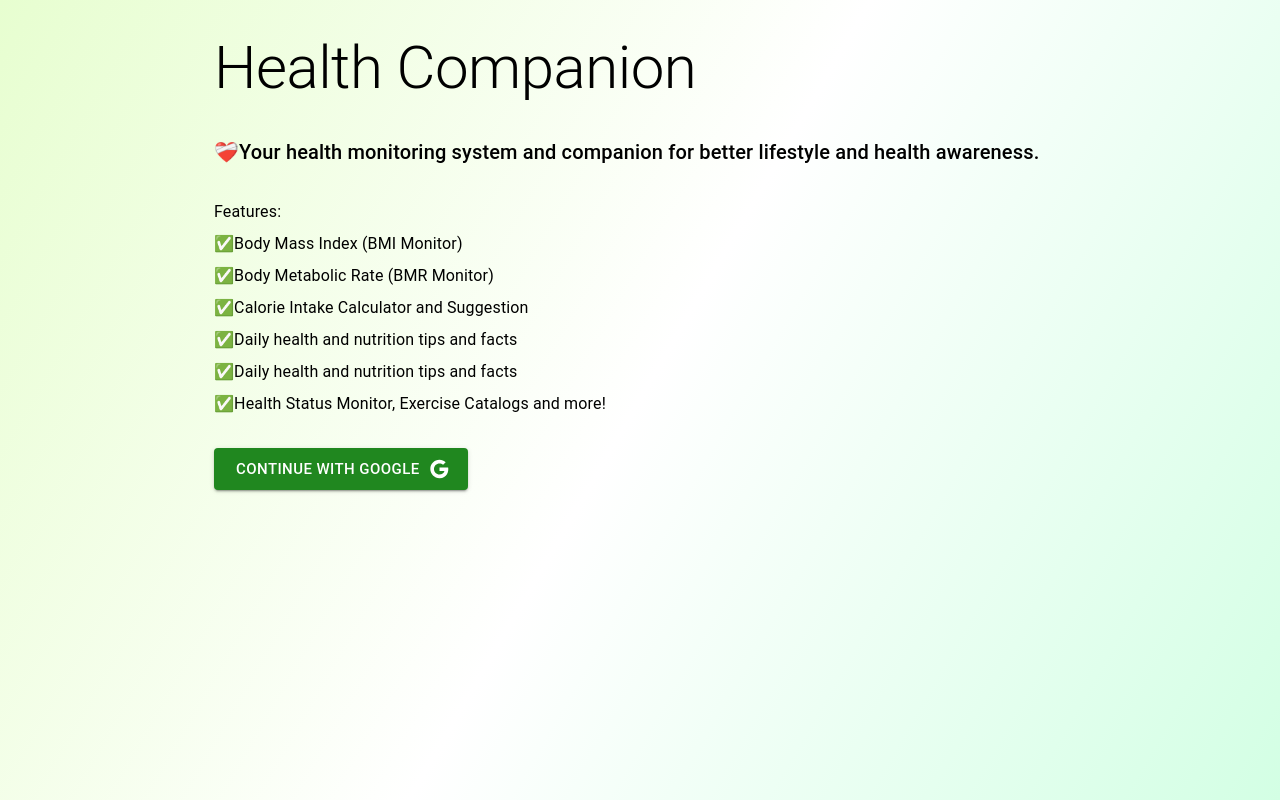
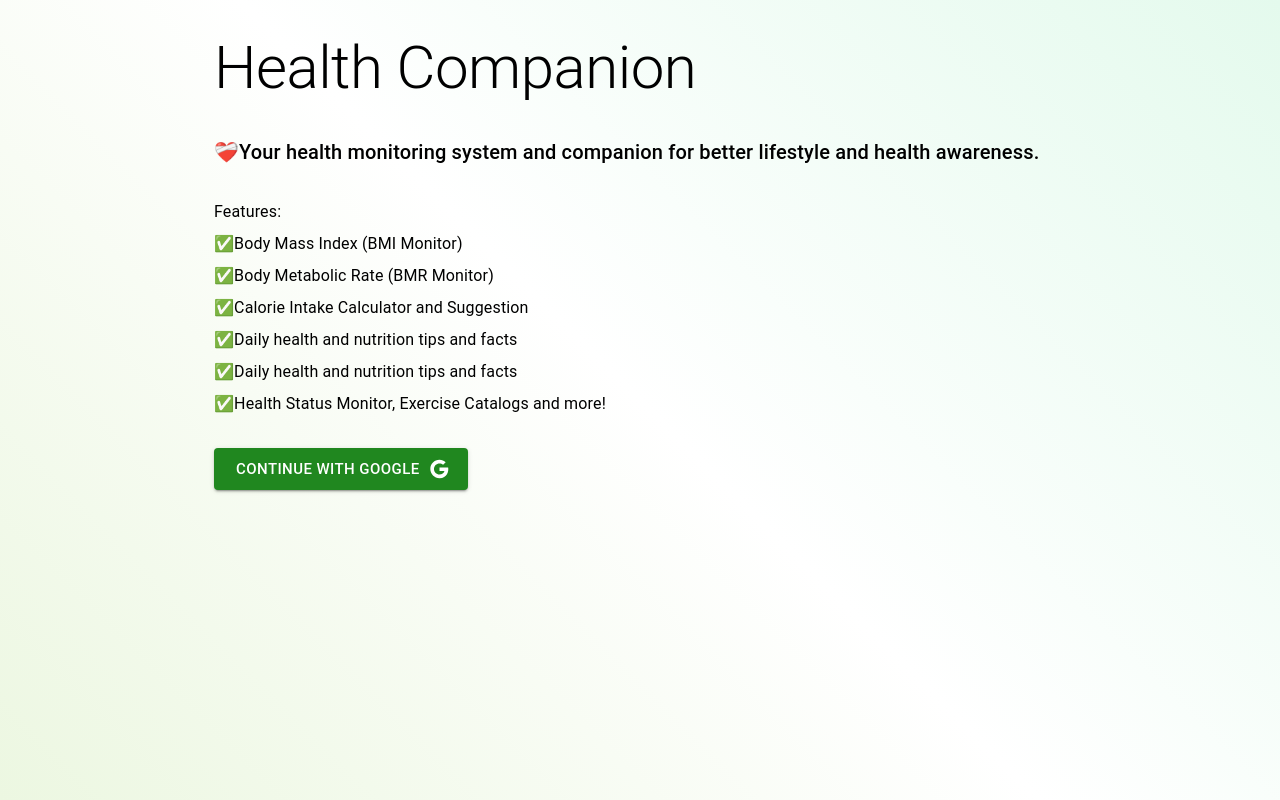
Before and after one commit to EricEchemane/i-am-fit, a Next.js app: page /sign-in in a window 1280 px wide. Built offline with nearby package versions, Linux system fonts and the light colour scheme; no server answers.

Commit message:
adjusted body background

```diff
--- a/styles/globals.css
+++ b/styles/globals.css
@@ -5,7 +5,7 @@ body {
 }
 
 body {
-    background-image: linear-gradient(120deg, #e7fed0, #FFF, #d3ffe4);
+    background-image: linear-gradient(45deg, #ecf7e1, #FFF, #e4faed);
     min-height: 100vh;
 }
 
```
